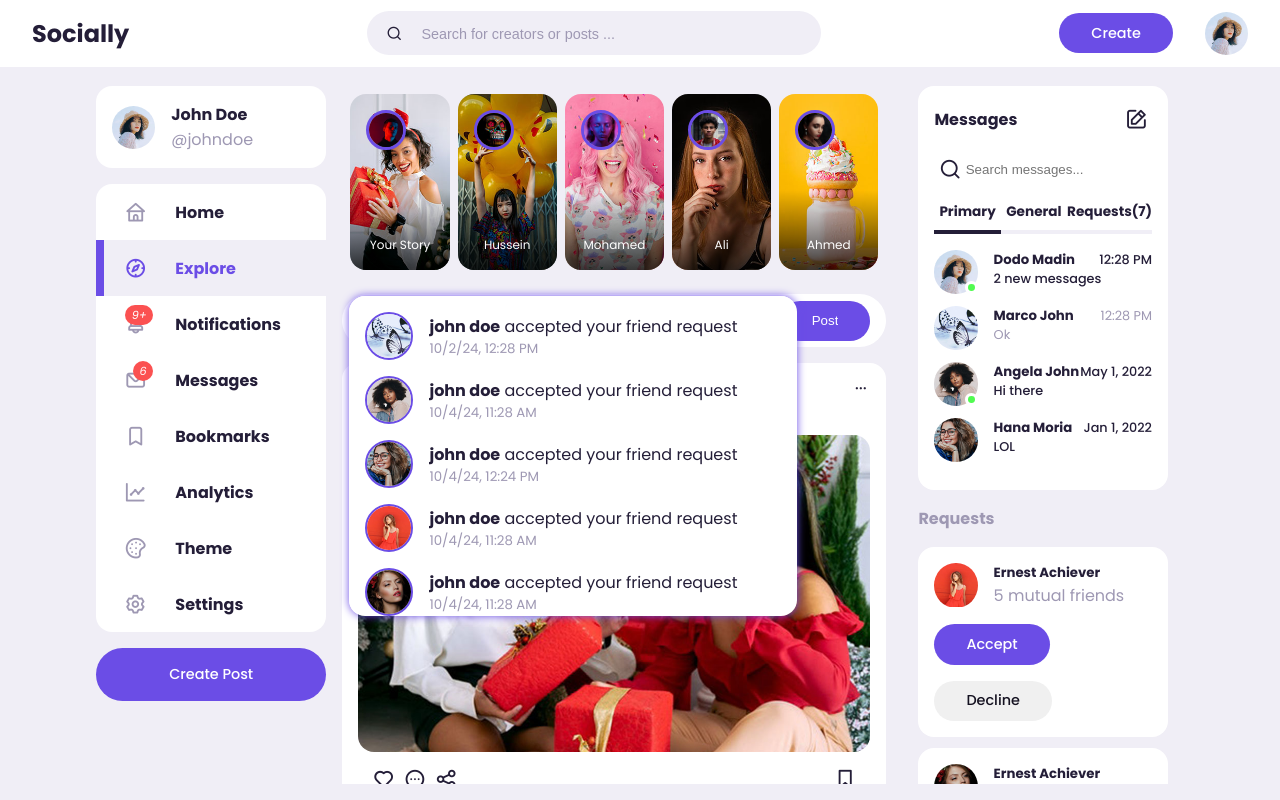
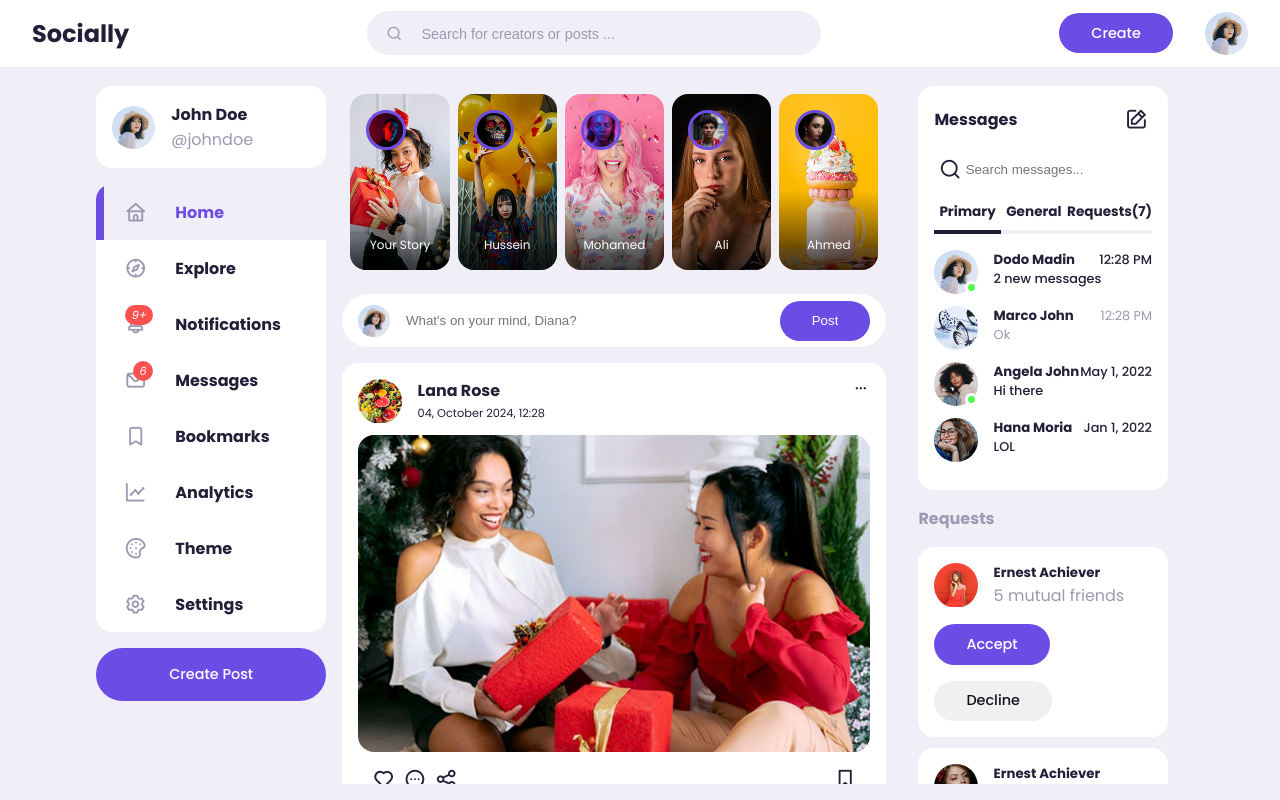
Before and after one commit to AbdulfattahHessein/ng-socially, an Angular app: page / in a window 1280 px wide. Built offline with nearby package versions, Linux system fonts and the light colour scheme.

Commit message:
active on click menu items and hide notification popups

```diff
--- a/src/app/app.component.html
+++ b/src/app/app.component.html
@@ -7,9 +7,7 @@
     <!-- End of Left Section -->
 
     <!-- Middle Section -->
-    <div class="middle">
-      <app-home />
-    </div>
+    <app-home class="middle" />
     <!-- End od Middle Section -->
 
     <!-- Right Section -->
--- a/src/app/components/sidebar/menu-item/menu-item.component.css
+++ b/src/app/components/sidebar/menu-item/menu-item.component.css
@@ -19,7 +19,6 @@ h3 {
 i {
     font-size: 1.4rem;
     color: var(--color-gray);
-    /* color: inherit; */
     margin-left: 1.5rem;
     position: relative;
 }
@@ -36,7 +35,7 @@ i {
     right: -0.1rem;
 }
 
-:host.active {
+/* :host.active {
     background: var(--color-light);
     color: var(--color-primary);
 }
@@ -48,4 +47,4 @@ i {
     height: 100%;
     position: absolute;
     background: var(--color-primary);
-}
+} */
--- a/src/app/components/sidebar/menu-item/menu-item.component.html
+++ b/src/app/components/sidebar/menu-item/menu-item.component.html
@@ -1,9 +1,5 @@
 <span>
-  <i
-    *ngIf="icon"
-    [class]="icon"
-    [style.color]="active ? 'var(--color-primary)' : 'var(--color-gray)'"
-  >
+  <i *ngIf="icon" [class]="icon">
     <small *ngIf="notificationCount" class="notifications-count">{{
       notificationCount > 9 ? "9+" : notificationCount
     }}</small>
--- a/src/app/components/sidebar/menu-item/menu-item.component.ts
+++ b/src/app/components/sidebar/menu-item/menu-item.component.ts
@@ -19,14 +19,17 @@ import {
     class: 'menu-item',
   },
 })
-export class MenuItemComponent implements OnInit, OnChanges {
+export class MenuItemComponent implements OnInit {
   @Input() icon?: string;
-  @Input() active: boolean = false;
   hostElement = inject<ElementRef<HTMLElement>>(ElementRef);
   @Input() notificationCount = 0;
-  ngOnChanges(changes: SimpleChanges): void {
-    this.hostElement.nativeElement.classList.toggle('active', this.active);
+
+  ngOnInit() {
+    const icon = document.querySelector('i');
+    if (icon) {
+      icon.style.color = icon.classList.contains('active')
+        ? 'var(--color-primary)'
+        : 'var(--color-gray)';
+    }
   }
-
-  ngOnInit() {}
 }
--- a/src/app/components/sidebar/notifications-popup/notifications-popup.component.css
+++ b/src/app/components/sidebar/notifications-popup/notifications-popup.component.css
@@ -23,6 +23,10 @@
     margin-bottom: 1rem;
 }
 
+.notification-body {
+    color: var(--color-dark);
+}
+
 .profile-photo {
     width: 3rem;
     height: 3rem;
--- a/src/app/components/sidebar/sidebar.component.css
+++ b/src/app/components/sidebar/sidebar.component.css
@@ -35,3 +35,17 @@
     border-radius: 0.1rem;
     display: none;
 }
+
+.active {
+    background: var(--color-light);
+    color: var(--color-primary);
+}
+
+.active::before {
+    content: "";
+    display: block;
+    width: 0.5rem;
+    height: 100%;
+    position: absolute;
+    background: var(--color-primary);
+}
--- a/src/app/components/sidebar/sidebar.component.html
+++ b/src/app/components/sidebar/sidebar.component.html
@@ -1,15 +1,16 @@
 <app-profile-card />
 <div class="sidebar">
-  <a appMenuItem icon="uil uil-home" [active]="false"> Home </a>
-  <a appMenuItem icon="uil uil-compass" [active]="true"> Explore </a>
+  <a appMenuItem icon="uil uil-home" class="active"> Home </a>
+  <a appMenuItem icon="uil uil-compass"> Explore </a>
   <a
     id="notifications"
     appMenuItem
     icon="uil uil-bell"
     [notificationCount]="15"
+    (click)="NPopupClosed = !NPopupClosed"
   >
     Notifications
-    <app-notifications-popup notifications />
+    <app-notifications-popup notifications [hidden]="NPopupClosed" />
   </a>
   <a
     id="messages-notification"
--- a/src/app/components/sidebar/sidebar.component.ts
+++ b/src/app/components/sidebar/sidebar.component.ts
@@ -1,18 +1,24 @@
 import { ThemeService } from './../../services/theme.service';
-import { Component, inject, OnInit } from '@angular/core';
-import { ProfileCardComponent } from "./profile-card/profile-card.component";
+import { AfterViewInit, Component, inject, OnInit } from '@angular/core';
+import { ProfileCardComponent } from './profile-card/profile-card.component';
 import { MenuItemComponent } from './menu-item/menu-item.component';
-import { NotificationsPopupComponent } from "./notifications-popup/notifications-popup.component";
-import { ButtonComponent } from "../../modules/shared/components/button/button.component";
+import { NotificationsPopupComponent } from './notifications-popup/notifications-popup.component';
+import { ButtonComponent } from '../../modules/shared/components/button/button.component';
 
 @Component({
   selector: 'app-sidebar',
   templateUrl: './sidebar.component.html',
   styleUrls: ['./sidebar.component.css'],
   standalone: true,
-  imports: [ProfileCardComponent, MenuItemComponent, NotificationsPopupComponent, ButtonComponent],
+  imports: [
+    ProfileCardComponent,
+    MenuItemComponent,
+    NotificationsPopupComponent,
+    ButtonComponent,
+  ],
 })
-export class SidebarComponent implements OnInit {
+export class SidebarComponent implements OnInit, AfterViewInit {
+  NPopupClosed = true;
   openThemeModal() {
     this.themeService.open();
     console.log(this.themeService.isOpened);
@@ -21,6 +27,16 @@ export class SidebarComponent implements OnInit {
   themeService = inject(ThemeService);
 
   constructor() {}
+  ngAfterViewInit(): void {
+    let menuItems = document.querySelectorAll('a[appMenuItem]');
+    menuItems.forEach((menuItem) =>
+      menuItem.addEventListener('click', () => {
+        menuItems.forEach((menuItem) => menuItem.classList.remove('active'));
+        menuItem.classList.add('active');
+        if (menuItem.id != 'notifications') this.NPopupClosed = true;
+      })
+    );
+  }
 
   ngOnInit() {}
 }
```
